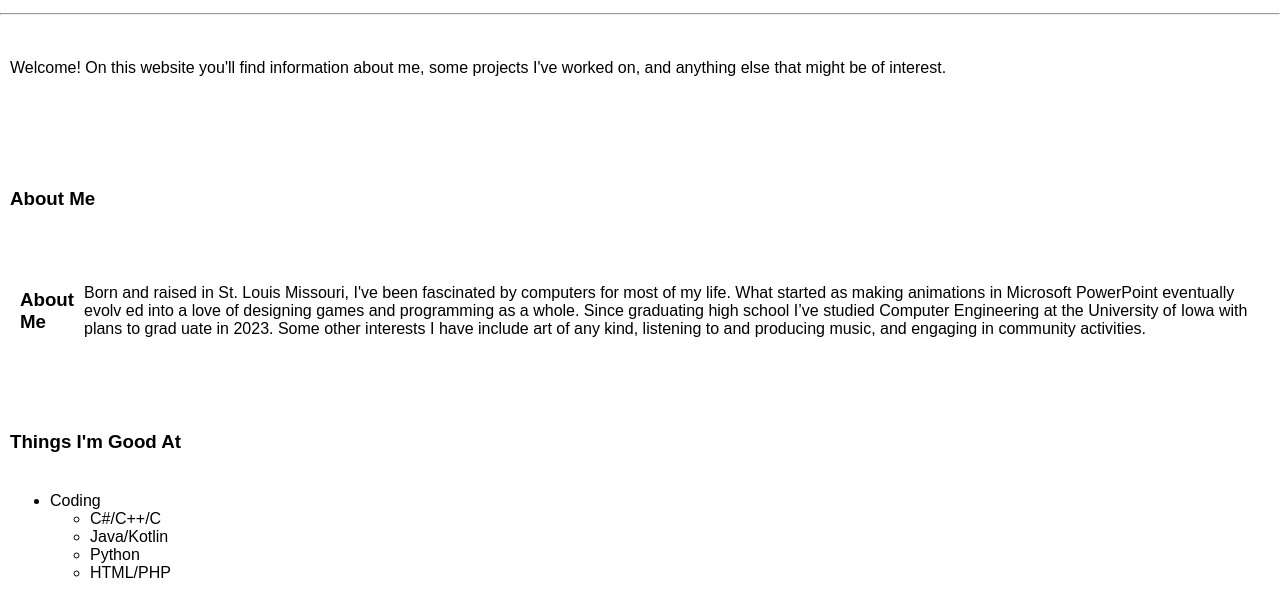
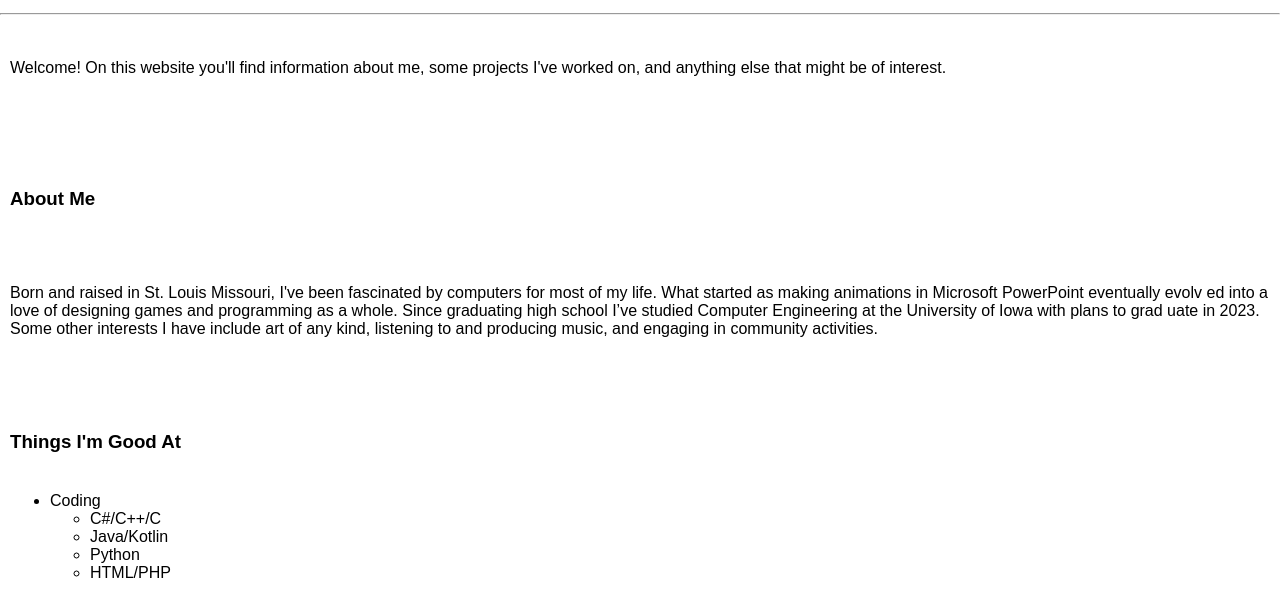
Before and after one commit to gravy-powered/gravy-powered.github.io, a plain HTML site: page index.html in a window 1280 px wide. Shown: the part 188-785 px from the top of the page. Drawn offline with Linux system fonts and the light colour scheme.

Commit message:
Update index.html

```diff
--- a/index.html
+++ b/index.html
@@ -140,7 +140,6 @@ body {
 
         <br><div> </div> <br>
         <div class="boxes2">
-          <div class="boxes2"><h3>About Me </h3> <br> </div>
           <p id="aboutme"> Born and raised in St. Louis Missouri, I've been fascinated by computers for most of my life. What started as making animations in Microsoft PowerPoint eventually evolv
             ed into a love of designing games and programming as a whole. Since graduating high school I’ve studied Computer Engineering at the University of Iowa with plans to grad
             uate in 2023. Some other interests I have include art of any kind, listening to and producing music, and engaging in community activities.
```
